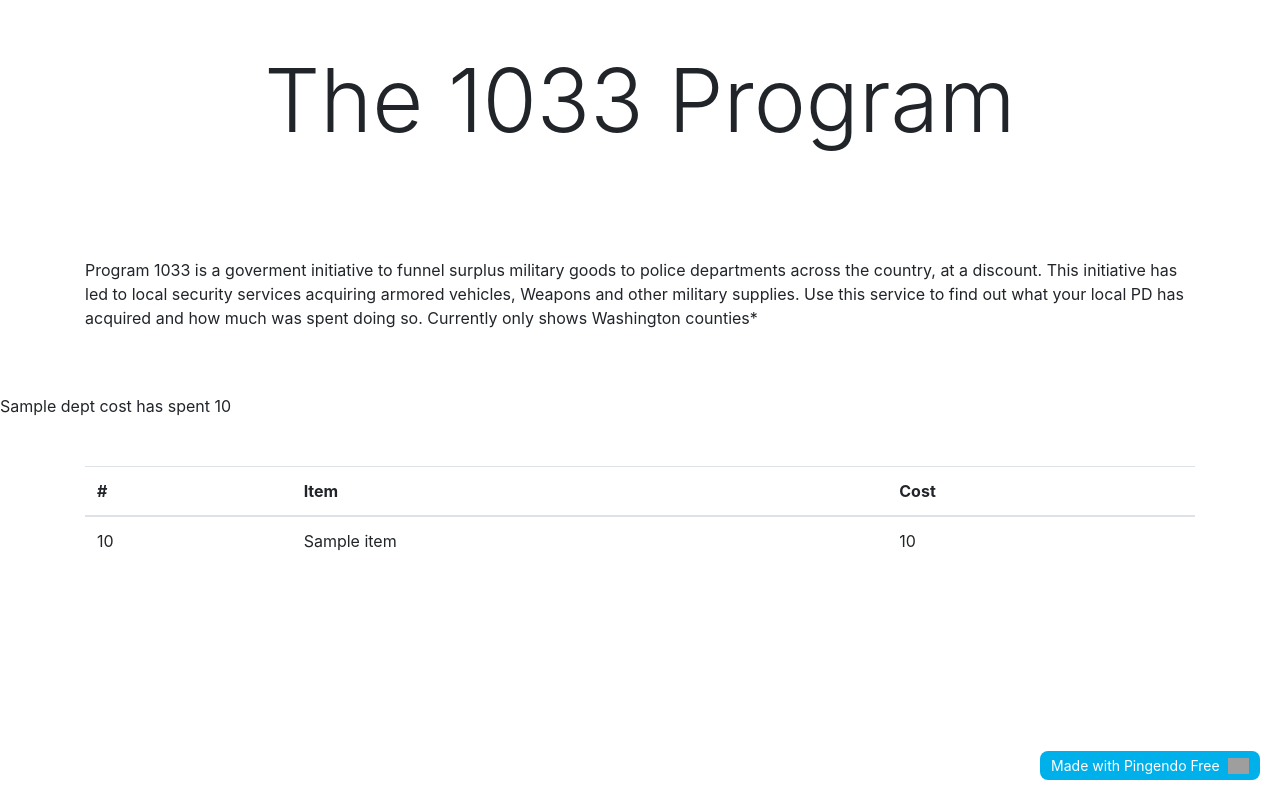
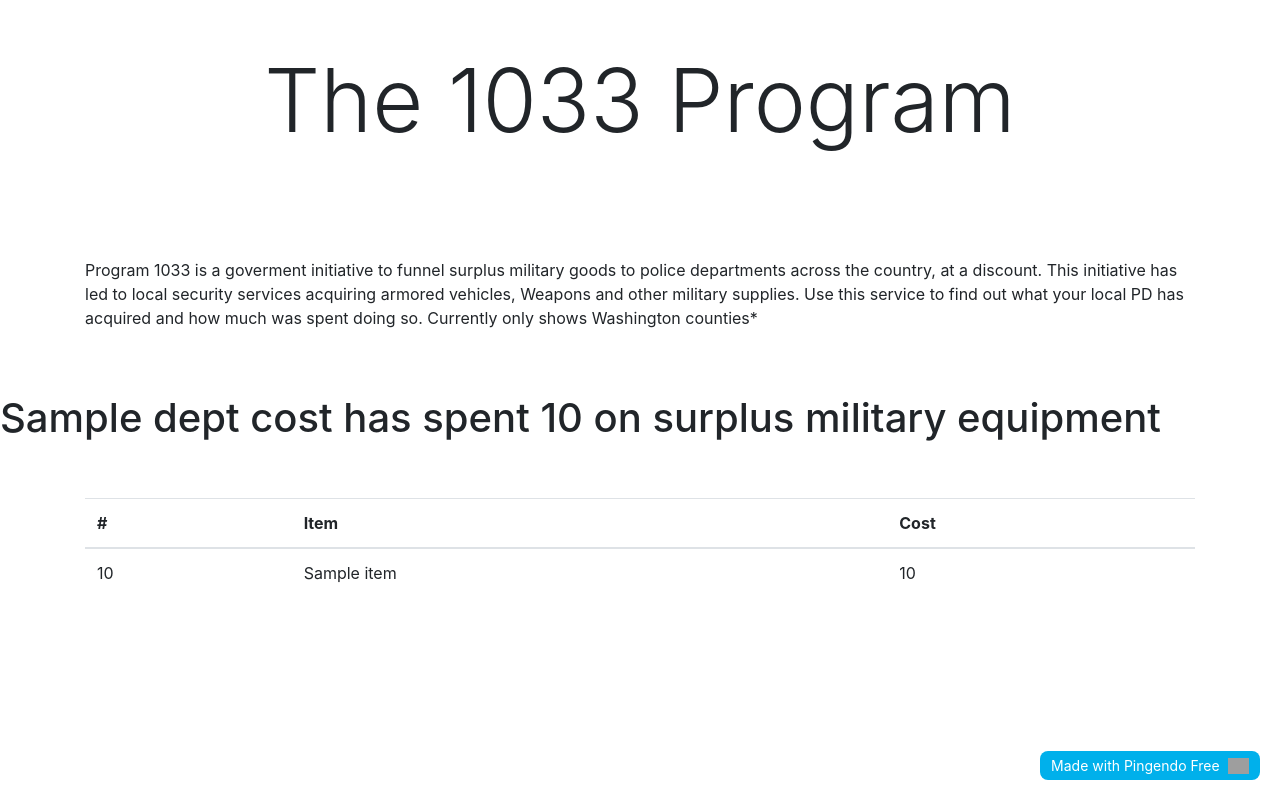
Before and after one commit to devanyk2/checkBalance, a Flask app: page /1/1 in a window 1280 px wide. Run offline with Flask 2, Linux system fonts and the light colour scheme; a database or web service that is not in the repository returns one stand-in record (values such as "Sample title"); parts of the project's set-up code (start-up, migrations or seed data) failed here and were passed over; some libraries are stand-ins or nearby versions; grey boxes are pictures that could not be loaded.

Commit message:
IT WORKS! adding the quantity to the left side, now to navigate

```diff
--- a/main/templates/home.html
+++ b/main/templates/home.html
@@ -27,7 +27,7 @@
       </div>
     </div>
   </div>
-  {{stat[0]}} has spent {{stat[1]}}
+  <h1> {{stat[0]}} has spent {{stat[1]}} on surplus military equipment </h1>
   <div class="py-5">
     <div class="container">
       <div class="row">
```
Also changed, not shown: 1 other file.
